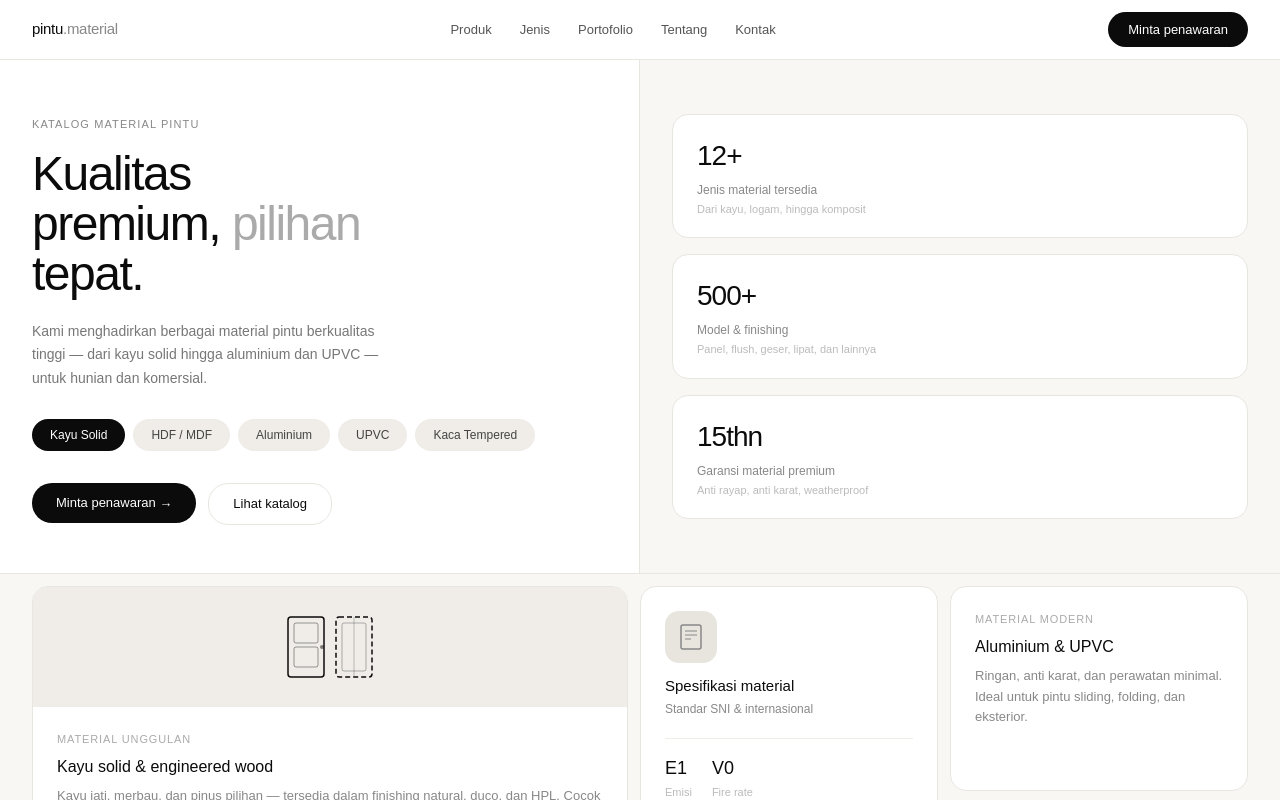
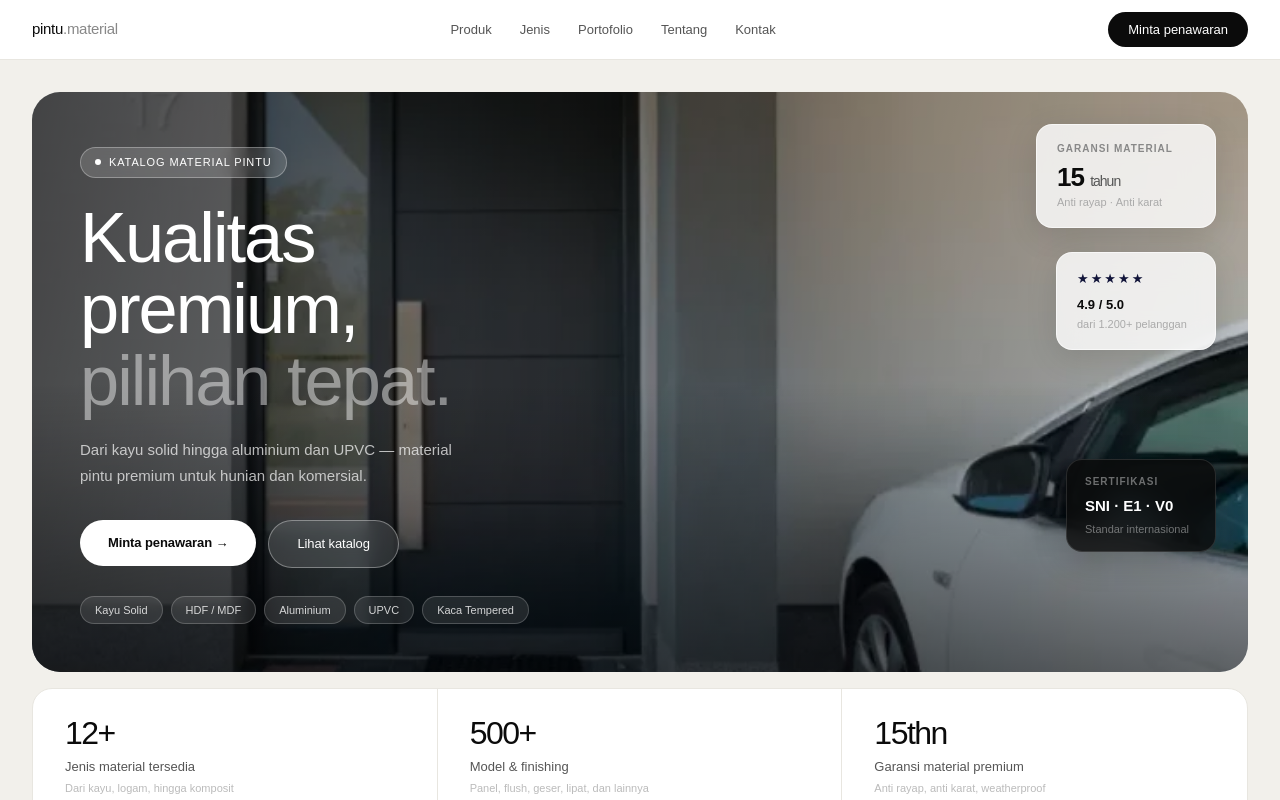
Before and after one commit to kipliybatis123-alt/PROJECT, a React (Vite) app: page / in a window 1280 px wide. Shown: the top 800 px of the page. Built offline with nearby package versions, Linux system fonts and the light colour scheme.

Commit message:
Update Hero.jsx

```diff
--- a/src/components/Hero.jsx
+++ b/src/components/Hero.jsx
@@ -1,66 +1,225 @@
+import { useState } from "react";
+
 const Hero = () => {
+  const [hoveredCard, setHoveredCard] = useState(null);
+
   return (
     <section
       id="home"
-      style={{ fontFamily: "sans-serif", background: "#f8f7f4", paddingTop: "60px" }}
+      style={{ fontFamily: "sans-serif", background: "#f2f0eb", paddingTop: "60px" }}
     >
-      {/* Hero Split */}
-      <div style={{ display: "grid", gridTemplateColumns: "1fr 1fr", minHeight: "420px" }}>
-        {/* Left — Copy */}
+      {/* ═══════════════════════════════════════════
+          HERO UTAMA — full-width image + teks overlay
+      ═══════════════════════════════════════════ */}
+      <div style={{ padding: "32px 32px 0" }}>
         <div
           style={{
-            padding: "56px 40px 48px 32px",
-            background: "#fff",
-            borderRight: "0.5px solid #e8e6e0",
-            borderBottom: "0.5px solid #e8e6e0",
-            display: "flex", flexDirection: "column", justifyContent: "space-between",
+            position: "relative",
+            borderRadius: "28px",
+            overflow: "hidden",
+            minHeight: "580px",
+            display: "flex",
+            alignItems: "flex-end",
           }}
         >
-          <div>
-            <p style={{ fontSize: "11px", fontWeight: 500, letterSpacing: "0.1em", color: "#888", textTransform: "uppercase", marginBottom: "16px" }}>
+          {/* Gambar hero — full cover */}
+          <img
+            src="/assets/beranda/pintu.png"
+            alt="Pintu Material Premium"
+            style={{
+              position: "absolute",
+              inset: 0,
+              width: "100%",
+              height: "100%",
+              objectFit: "cover",
+              objectPosition: "center center",
+              display: "block",
+            }}
+          />
+
+          {/* Overlay gradasi kiri → kanan, bawah → atas */}
+          <div
+            style={{
+              position: "absolute",
+              inset: 0,
+              background:
+                "linear-gradient(105deg, rgba(0,0,0,0.72) 0%, rgba(0,0,0,0.38) 55%, rgba(0,0,0,0.08) 100%)",
+              pointerEvents: "none",
+            }}
+          />
+          {/* Overlay bawah untuk teks */}
+          <div
+            style={{
+              position: "absolute",
+              inset: 0,
+              background:
+                "linear-gradient(to top, rgba(0,0,0,0.55) 0%, transparent 50%)",
+              pointerEvents: "none",
+            }}
+          />
+
+          {/* ── Floating Cards ── */}
+
+          {/* Card kanan atas — Garansi */}
+          <div
+            onMouseEnter={() => setHoveredCard("garansi")}
+            onMouseLeave={() => setHoveredCard(null)}
+            style={{
+              position: "absolute",
+              top: "32px",
+              right: "32px",
+              background: "rgba(255,255,255,0.82)",
+              backdropFilter: "blur(16px)",
+              WebkitBackdropFilter: "blur(16px)",
+              border: "0.5px solid rgba(255,255,255,0.6)",
+              borderRadius: "16px",
+              padding: "16px 20px",
+              minWidth: "180px",
+              boxShadow: "0 8px 32px rgba(0,0,0,0.12)",
+              transform: hoveredCard === "garansi" ? "translateY(-4px)" : "translateY(0)",
+              transition: "transform 0.25s ease, box-shadow 0.25s ease",
+              cursor: "default",
+            }}
+          >
+            <p style={{ fontSize: "10px", fontWeight: 600, letterSpacing: "0.1em", textTransform: "uppercase", color: "#888", marginBottom: "8px" }}>
+              Garansi Material
+            </p>
+            <p style={{ fontSize: "26px", fontWeight: 600, color: "#0b0b0b", letterSpacing: "-1px", lineHeight: 1 }}>
+              15 <span style={{ fontSize: "14px", fontWeight: 500, color: "#555" }}>tahun</span>
+            </p>
+            <p style={{ fontSize: "11px", color: "#aaa", marginTop: "4px" }}>Anti rayap · Anti karat</p>
+          </div>
+
+          {/* Card kanan tengah — Rating */}
+          <div
+            onMouseEnter={() => setHoveredCard("rating")}
+            onMouseLeave={() => setHoveredCard(null)}
+            style={{
+              position: "absolute",
+              top: "160px",
+              right: "32px",
+              background: "rgba(255,255,255,0.82)",
+              backdropFilter: "blur(16px)",
+              WebkitBackdropFilter: "blur(16px)",
+              border: "0.5px solid rgba(255,255,255,0.6)",
+              borderRadius: "16px",
+              padding: "16px 20px",
+              minWidth: "160px",
+              boxShadow: "0 8px 32px rgba(0,0,0,0.12)",
+              transform: hoveredCard === "rating" ? "translateY(-4px)" : "translateY(0)",
+              transition: "transform 0.25s ease",
+              cursor: "default",
+            }}
+          >
+            <div style={{ display: "flex", gap: "2px", marginBottom: "6px" }}>
+              {[1, 2, 3, 4, 5].map((s) => (
+                <span key={s} style={{ fontSize: "13px" }}>★</span>
+              ))}
+            </div>
+            <p style={{ fontSize: "13px", fontWeight: 600, color: "#0b0b0b" }}>4.9 / 5.0</p>
+            <p style={{ fontSize: "11px", color: "#aaa", marginTop: "2px" }}>dari 1.200+ pelanggan</p>
+          </div>
+
+          {/* Card kanan bawah — Standar SNI */}
+          <div
+            onMouseEnter={() => setHoveredCard("sni")}
+            onMouseLeave={() => setHoveredCard(null)}
+            style={{
+              position: "absolute",
+              bottom: "120px",
+              right: "32px",
+              background: "rgba(11,11,11,0.80)",
+              backdropFilter: "blur(16px)",
+              WebkitBackdropFilter: "blur(16px)",
+              border: "0.5px solid rgba(255,255,255,0.12)",
+              borderRadius: "16px",
+              padding: "14px 18px",
+              minWidth: "150px",
+              boxShadow: "0 8px 32px rgba(0,0,0,0.24)",
+              transform: hoveredCard === "sni" ? "translateY(-4px)" : "translateY(0)",
+              transition: "transform 0.25s ease",
+              cursor: "default",
+            }}
+          >
+            <p style={{ fontSize: "10px", fontWeight: 600, letterSpacing: "0.1em", textTransform: "uppercase", color: "rgba(255,255,255,0.4)", marginBottom: "6px" }}>
+              Sertifikasi
+            </p>
+            <p style={{ fontSize: "15px", fontWeight: 600, color: "#fff" }}>SNI · E1 · V0</p>
+            <p style={{ fontSize: "11px", color: "rgba(255,255,255,0.4)", marginTop: "3px" }}>Standar internasional</p>
+          </div>
+
+          {/* ── Konten Teks Kiri ── */}
+          <div
+            style={{
+              position: "relative",
+              zIndex: 2,
+              padding: "48px",
+              maxWidth: "600px",
+            }}
+          >
+            {/* Badge */}
+            <div
+              style={{
+                display: "inline-flex", alignItems: "center", gap: "8px",
+                background: "rgba(255,255,255,0.15)",
+                backdropFilter: "blur(8px)",
+                border: "0.5px solid rgba(255,255,255,0.3)",
+                borderRadius: "20px", padding: "6px 14px",
+                marginBottom: "24px",
+              }}
+            >
+              <span style={{ width: "6px", height: "6px", borderRadius: "50%", background: "#fff", display: "inline-block" }} />
+              <span style={{ fontSize: "11px", fontWeight: 500, color: "#fff", letterSpacing: "0.08em", textTransform: "uppercase" }}>
                 Katalog Material Pintu
-            </p>
+              </span>
+            </div>
+
+            {/* Headline */}
             <h1
               style={{
-                fontSize: "clamp(28px, 4vw, 48px)", fontWeight: 500,
-                lineHeight: 1.05, letterSpacing: "-1.5px", color: "#0b0b0b", margin: 0,
+                fontSize: "clamp(36px, 5.5vw, 72px)",
+                fontWeight: 500,
+                lineHeight: 1.02,
+                letterSpacing: "-2px",
+                color: "#fff",
+                margin: "0 0 20px",
               }}
             >
-              Kualitas<br />premium, <span style={{ color: "#aaa" }}>pilihan</span><br />tepat.
+              Kualitas<br />
+              premium,<br />
+              <span style={{ color: "rgba(255,255,255,0.45)" }}>pilihan tepat.</span>
             </h1>
-            <p style={{ fontSize: "14px", color: "#777", lineHeight: 1.7, marginTop: "20px", maxWidth: "360px" }}>
-              Kami menghadirkan berbagai material pintu berkualitas tinggi — dari kayu solid hingga aluminium dan UPVC — untuk hunian dan komersial.
-            </p>
-            <div style={{ display: "flex", gap: "8px", flexWrap: "wrap", marginTop: "28px" }}>
-              {[
-                { label: "Kayu Solid", dark: true },
-                { label: "HDF / MDF" },
-                { label: "Aluminium" },
-                { label: "UPVC" },
-                { label: "Kaca Tempered" },
-              ].map(({ label, dark }) => (
-                <span
-                  key={label}
+
+            {/* Sub */}
+            <p
               style={{
-                    background: dark ? "#0b0b0b" : "#f0ede8",
-                    color: dark ? "#fff" : "#444",
-                    borderRadius: "20px", padding: "7px 18px",
-                    fontSize: "12px", fontWeight: 500,
+                fontSize: "15px",
+                color: "rgba(255,255,255,0.7)",
+                lineHeight: 1.7,
+                maxWidth: "380px",
+                margin: "0 0 32px",
               }}
             >
-                  {label}
-                </span>
-              ))}
-            </div>
-            <div style={{ display: "flex", gap: "12px", marginTop: "32px" }}>
+              Dari kayu solid hingga aluminium dan UPVC — material pintu premium untuk hunian dan komersial.
+            </p>
+
+            {/* CTA Buttons */}
+            <div style={{ display: "flex", gap: "12px", flexWrap: "wrap" }}>
               <a href="#kontak">
                 <button
                   style={{
-                    background: "#0b0b0b", color: "#fff", border: "none",
-                    borderRadius: "20px", padding: "10px 24px",
-                    fontSize: "13px", fontWeight: 500, cursor: "pointer", transition: "opacity 0.2s",
+                    background: "#fff",
+                    color: "#0b0b0b",
+                    border: "none",
+                    borderRadius: "24px",
+                    padding: "13px 28px",
+                    fontSize: "13px",
+                    fontWeight: 600,
+                    cursor: "pointer",
+                    transition: "opacity 0.2s",
+                    letterSpacing: "-0.1px",
                   }}
-                  onMouseEnter={(e) => (e.currentTarget.style.opacity = "0.75")}
+                  onMouseEnter={(e) => (e.currentTarget.style.opacity = "0.85")}
                   onMouseLeave={(e) => (e.currentTarget.style.opacity = "1")}
                 >
                   Minta penawaran →
@@ -69,53 +228,92 @@ const Hero = () => {
               <a href="#produk">
                 <button
                   style={{
-                    background: "transparent", color: "#0b0b0b",
-                    border: "1px solid #e8e6e0", borderRadius: "20px",
-                    padding: "10px 24px", fontSize: "13px", cursor: "pointer", transition: "border-color 0.2s",
+                    background: "rgba(255,255,255,0.12)",
+                    backdropFilter: "blur(8px)",
+                    color: "#fff",
+                    border: "0.5px solid rgba(255,255,255,0.35)",
+                    borderRadius: "24px",
+                    padding: "13px 28px",
+                    fontSize: "13px",
+                    fontWeight: 500,
+                    cursor: "pointer",
+                    transition: "background 0.2s",
+                    letterSpacing: "-0.1px",
                   }}
-                  onMouseEnter={(e) => (e.currentTarget.style.borderColor = "#0b0b0b")}
-                  onMouseLeave={(e) => (e.currentTarget.style.borderColor = "#e8e6e0")}
+                  onMouseEnter={(e) => (e.currentTarget.style.background = "rgba(255,255,255,0.22)")}
+                  onMouseLeave={(e) => (e.currentTarget.style.background = "rgba(255,255,255,0.12)")}
                 >
                   Lihat katalog
                 </button>
               </a>
             </div>
+
+            {/* Material Chips */}
+            <div style={{ display: "flex", gap: "8px", flexWrap: "wrap", marginTop: "28px" }}>
+              {["Kayu Solid", "HDF / MDF", "Aluminium", "UPVC", "Kaca Tempered"].map((label) => (
+                <span
+                  key={label}
+                  style={{
+                    background: "rgba(255,255,255,0.10)",
+                    backdropFilter: "blur(6px)",
+                    border: "0.5px solid rgba(255,255,255,0.2)",
+                    color: "rgba(255,255,255,0.8)",
+                    borderRadius: "20px",
+                    padding: "5px 14px",
+                    fontSize: "11px",
+                    fontWeight: 500,
+                  }}
+                >
+                  {label}
+                </span>
+              ))}
+            </div>
+          </div>
         </div>
       </div>
 
-        {/* Right — Stats Cards */}
+      {/* ═══════════════════════════════════════════
+          STATS ROW — 3 angka kunci
+      ═══════════════════════════════════════════ */}
       <div
         style={{
-            padding: "40px 32px",
-            background: "#f8f7f4",
-            borderBottom: "0.5px solid #e8e6e0",
-            display: "flex", flexDirection: "column", justifyContent: "center", gap: "16px",
+          display: "grid",
+          gridTemplateColumns: "1fr 1fr 1fr",
+          margin: "16px 32px 0",
+          background: "#fff",
+          borderRadius: "20px",
+          border: "0.5px solid #e8e6e0",
+          overflow: "hidden",
         }}
       >
         {[
           { val: "12+", label: "Jenis material tersedia", sub: "Dari kayu, logam, hingga komposit" },
           { val: "500+", label: "Model & finishing", sub: "Panel, flush, geser, lipat, dan lainnya" },
           { val: "15thn", label: "Garansi material premium", sub: "Anti rayap, anti karat, weatherproof" },
-          ].map(({ val, label, sub }) => (
+        ].map(({ val, label, sub }, i) => (
           <div
             key={val}
-              style={{ background: "#fff", borderRadius: "16px", padding: "20px 24px", border: "0.5px solid #e8e6e0" }}
+            style={{
+              padding: "28px 32px",
+              borderRight: i < 2 ? "0.5px solid #e8e6e0" : "none",
+            }}
           >
-              <div style={{ fontSize: "28px", fontWeight: 500, color: "#0b0b0b", letterSpacing: "-1px" }}>{val}</div>
-              <div style={{ fontSize: "12px", color: "#888", marginTop: "4px" }}>{label}</div>
-              <div style={{ fontSize: "11px", color: "#bbb", marginTop: "2px" }}>{sub}</div>
+            <div style={{ fontSize: "32px", fontWeight: 500, color: "#0b0b0b", letterSpacing: "-1.5px", lineHeight: 1 }}>{val}</div>
+            <div style={{ fontSize: "13px", color: "#555", marginTop: "8px", fontWeight: 500 }}>{label}</div>
+            <div style={{ fontSize: "11px", color: "#bbb", marginTop: "3px" }}>{sub}</div>
           </div>
         ))}
       </div>
-      </div>
 
-      {/* Card Grid */}
+      {/* ═══════════════════════════════════════════
+          CARD GRID — Material unggulan
+      ═══════════════════════════════════════════ */}
       <div id="produk" style={{ display: "grid", gridTemplateColumns: "2fr 1fr 1fr", gap: "12px", padding: "12px 32px 0" }}>
 
         {/* Card Utama — Kayu */}
-        <div style={{ background: "#fff", borderRadius: "16px", border: "0.5px solid #e8e6e0", overflow: "hidden" }}>
-          <div style={{ height: "120px", background: "#f0ede8", display: "flex", alignItems: "center", justifyContent: "center" }}>
-            <svg width="100" height="72" viewBox="0 0 100 72" fill="none" xmlns="http://www.w3.org/2000/svg">
+        <div style={{ background: "#fff", borderRadius: "20px", border: "0.5px solid #e8e6e0", overflow: "hidden" }}>
+          <div style={{ height: "128px", background: "#f0ede8", display: "flex", alignItems: "center", justifyContent: "center" }}>
+            <svg width="100" height="72" viewBox="0 0 100 72" fill="none">
               <rect x="8" y="6" width="36" height="60" rx="3" stroke="#0b0b0b" strokeWidth="1.5" fill="none" />
               <rect x="14" y="12" width="24" height="20" rx="2" stroke="#0b0b0b" strokeWidth="1" fill="none" opacity="0.4" />
               <rect x="14" y="36" width="24" height="20" rx="2" stroke="#0b0b0b" strokeWidth="1" fill="none" opacity="0.4" />
@@ -141,7 +339,7 @@ const Hero = () => {
         </div>
 
         {/* Spesifikasi Card */}
-        <div style={{ background: "#fff", borderRadius: "16px", border: "0.5px solid #e8e6e0", padding: "24px" }}>
+        <div style={{ background: "#fff", borderRadius: "20px", border: "0.5px solid #e8e6e0", padding: "24px" }}>
           <div style={{ width: "52px", height: "52px", borderRadius: "14px", background: "#e8e5df", display: "flex", alignItems: "center", justifyContent: "center" }}>
             <svg width="28" height="28" viewBox="0 0 28 28" fill="none">
               <rect x="4" y="2" width="20" height="24" rx="2" stroke="#888" strokeWidth="1.5" fill="none" />
@@ -180,12 +378,12 @@ const Hero = () => {
 
         {/* 2 Card Kecil */}
         <div style={{ display: "flex", flexDirection: "column", gap: "12px" }}>
-          <div style={{ background: "#fff", borderRadius: "16px", border: "0.5px solid #e8e6e0", padding: "24px", flex: 1 }}>
+          <div style={{ background: "#fff", borderRadius: "20px", border: "0.5px solid #e8e6e0", padding: "24px", flex: 1 }}>
             <p style={{ fontSize: "11px", fontWeight: 500, color: "#aaa", letterSpacing: "0.08em", textTransform: "uppercase", marginBottom: "10px" }}>Material modern</p>
             <p style={{ fontSize: "16px", fontWeight: 500, color: "#0b0b0b", lineHeight: 1.3 }}>Aluminium & UPVC</p>
             <p style={{ fontSize: "13px", color: "#888", lineHeight: 1.6, marginTop: "8px" }}>Ringan, anti karat, dan perawatan minimal. Ideal untuk pintu sliding, folding, dan eksterior.</p>
           </div>
-          <div style={{ background: "#fff", borderRadius: "16px", border: "0.5px solid #e8e6e0", padding: "24px", flex: 1 }}>
+          <div style={{ background: "#fff", borderRadius: "20px", border: "0.5px solid #e8e6e0", padding: "24px", flex: 1 }}>
             <p style={{ fontSize: "11px", fontWeight: 500, color: "#aaa", letterSpacing: "0.08em", textTransform: "uppercase", marginBottom: "10px" }}>Aksesori & kaca</p>
             <p style={{ fontSize: "16px", fontWeight: 500, color: "#0b0b0b", lineHeight: 1.3 }}>Kaca tempered & panel kaca</p>
             <p style={{ fontSize: "13px", color: "#888", lineHeight: 1.6, marginTop: "8px" }}>Kaca 8–12mm, frosted, clear, dan stopsol untuk pintu modern bergaya.</p>
@@ -194,9 +392,9 @@ const Hero = () => {
       </div>
 
       {/* CTA Strip */}
-      <div style={{ margin: "12px 32px 0", background: "#0b0b0b", borderRadius: "16px", padding: "28px 32px", display: "flex", alignItems: "center", justifyContent: "space-between" }}>
+      <div style={{ margin: "12px 32px 0", background: "#0b0b0b", borderRadius: "20px", padding: "28px 36px", display: "flex", alignItems: "center", justifyContent: "space-between" }}>
         <p style={{ fontSize: "20px", fontWeight: 500, color: "#fff", letterSpacing: "-0.5px", margin: 0 }}>
-          Butuh konsultasi? <span style={{ color: "#666" }}>Kami bantu pilih material yang tepat.</span>
+          Butuh konsultasi? <span style={{ color: "#555" }}>Kami bantu pilih material yang tepat.</span>
         </p>
         <a href="#kontak">
           <button style={{ background: "#fff", color: "#0b0b0b", border: "none", borderRadius: "24px", padding: "12px 28px", fontSize: "14px", fontWeight: 500, cursor: "pointer", whiteSpace: "nowrap" }}>
@@ -207,7 +405,7 @@ const Hero = () => {
 
       {/* Bottom Row */}
       <div id="jenis" style={{ display: "grid", gridTemplateColumns: "1fr 1fr", gap: "12px", padding: "12px 32px 32px" }}>
-        <div style={{ background: "#fff", borderRadius: "16px", border: "0.5px solid #e8e6e0", padding: "24px" }}>
+        <div style={{ background: "#fff", borderRadius: "20px", border: "0.5px solid #e8e6e0", padding: "24px" }}>
           <p style={{ fontSize: "11px", fontWeight: 500, color: "#aaa", letterSpacing: "0.08em", textTransform: "uppercase", marginBottom: "10px" }}>Jenis pintu</p>
           {["Pintu panel kayu solid", "Pintu flush HDF / MDF", "Pintu geser (sliding)", "Pintu lipat (folding)", "Pintu baja & security door", "Pintu kaca frameless"].map((item) => (
             <div key={item} style={{ display: "flex", alignItems: "center", gap: "10px", fontSize: "13px", color: "#555", padding: "9px 0", borderBottom: "0.5px solid #f0ede8" }}>
@@ -216,7 +414,7 @@ const Hero = () => {
             </div>
           ))}
         </div>
-        <div style={{ background: "#fff", borderRadius: "16px", border: "0.5px solid #e8e6e0", padding: "24px" }}>
+        <div style={{ background: "#fff", borderRadius: "20px", border: "0.5px solid #e8e6e0", padding: "24px" }}>
           <p style={{ fontSize: "11px", fontWeight: 500, color: "#aaa", letterSpacing: "0.08em", textTransform: "uppercase", marginBottom: "10px" }}>Testimoni</p>
           <p style={{ fontSize: "14px", color: "#555", fontWeight: 400, lineHeight: 1.6, marginTop: "4px" }}>
             "Material kayu jatinya sangat solid, finishing duco-nya rapi dan tahan lama. Sudah 3 tahun tidak ada masalah sama sekali."
```
Lines whose indentation alone changed are shown as unchanged.
